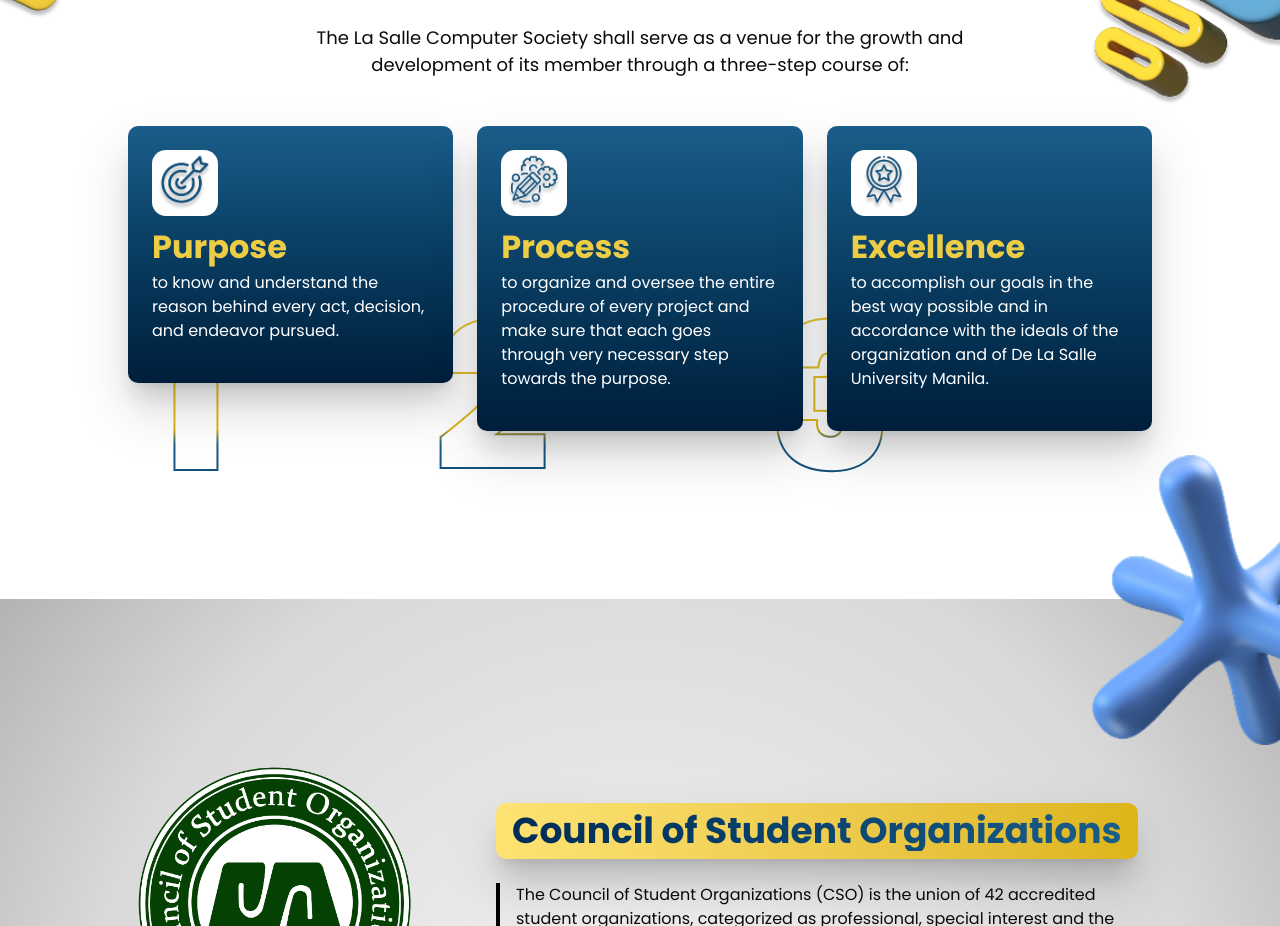
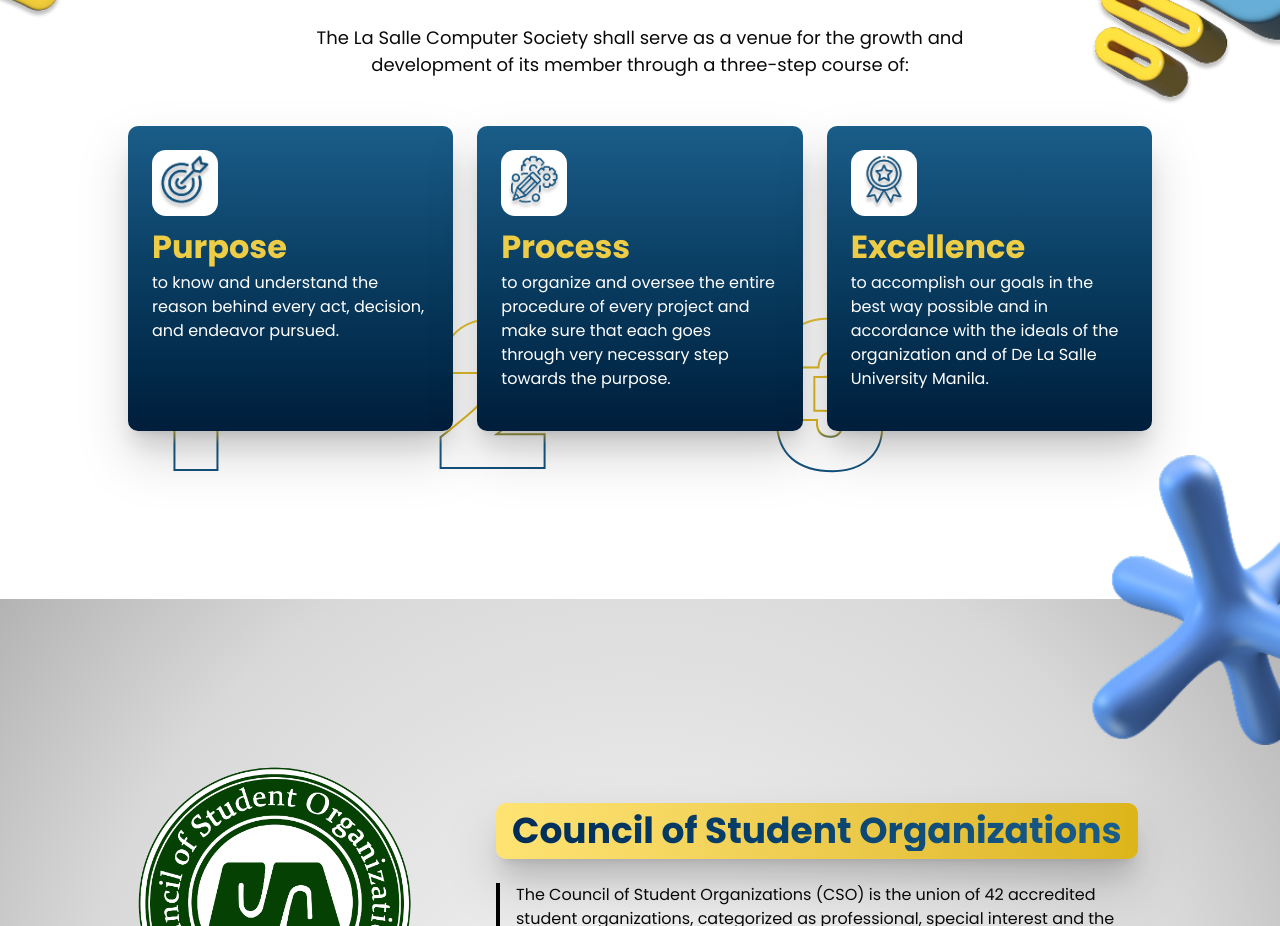
Before and after one commit to dlsu-lscs/dlsu-lscs-website, a Next.js app: page /about-us in a window 1280 px wide. Shown: the part 1400-2326 px from the top of the page. Built offline with nearby package versions, Linux system fonts and the light colour scheme.

Commit message:
fix: made the blue background component stretch to have same size for all boxes

```diff
--- a/src/features/about-us/components/blue-background.tsx
+++ b/src/features/about-us/components/blue-background.tsx
@@ -21,7 +21,7 @@
       <div className="absolute inset-0 flex items-center justify-center z-0">
         <BackgroundNumber text={number} yOffset="40%" xOffset="-130%" />
       </div>
-      <div className="relative z-10 bg-gradient-to-b from-[#1A5D89] to-[#001E3B] p-6 rounded-lg drop-shadow-2xl shadow-xl text-start">
+      <div className="relative z-10 h-full bg-gradient-to-b from-[#1A5D89] to-[#001E3B] p-6 rounded-lg drop-shadow-2xl shadow-xl text-start">
         <div className="inline-flex items-center justify-center bg-white rounded-xl p-0.2">
           <Image src={imageSrc} alt={imageAlt} width={66} height={66} />
         </div>
--- a/src/features/about-us/containers/core-values-view.tsx
+++ b/src/features/about-us/containers/core-values-view.tsx
@@ -35,7 +35,7 @@
           member through a three-step course of:
         </p>
       </div>
-      <div className="relative z-30 grid grid-cols-1 md:grid-cols-3 gap-6 max-w-5xl mx-auto mt-32 mb-26">
+      <div className="relative z-30 grid grid-cols-1 md:grid-cols-3 gap-6 max-w-5xl mx-auto mt-32 mb-26 items-stretch">
         <BlueBackground
           number="1"
           imageSrc="/purpose.png"
```
